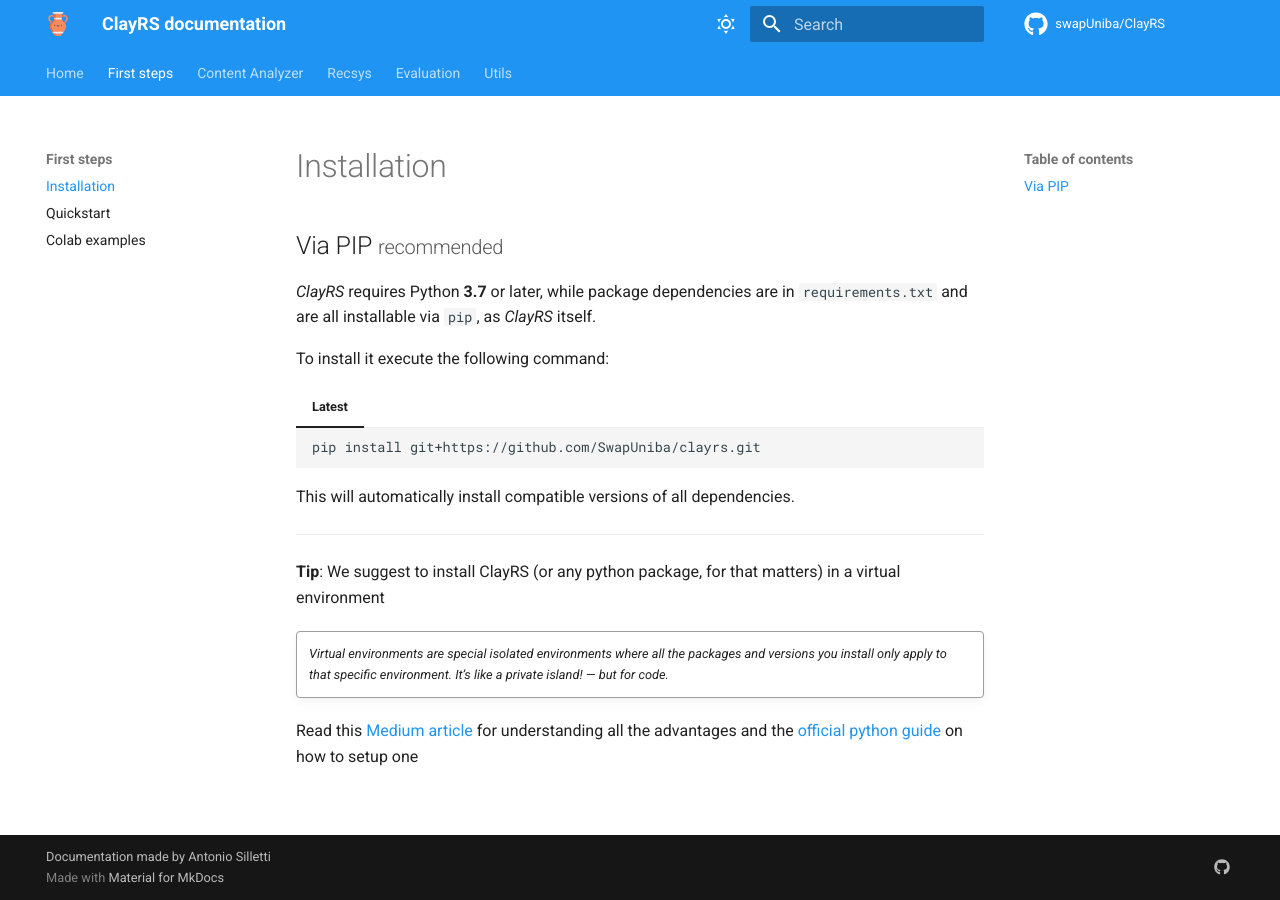
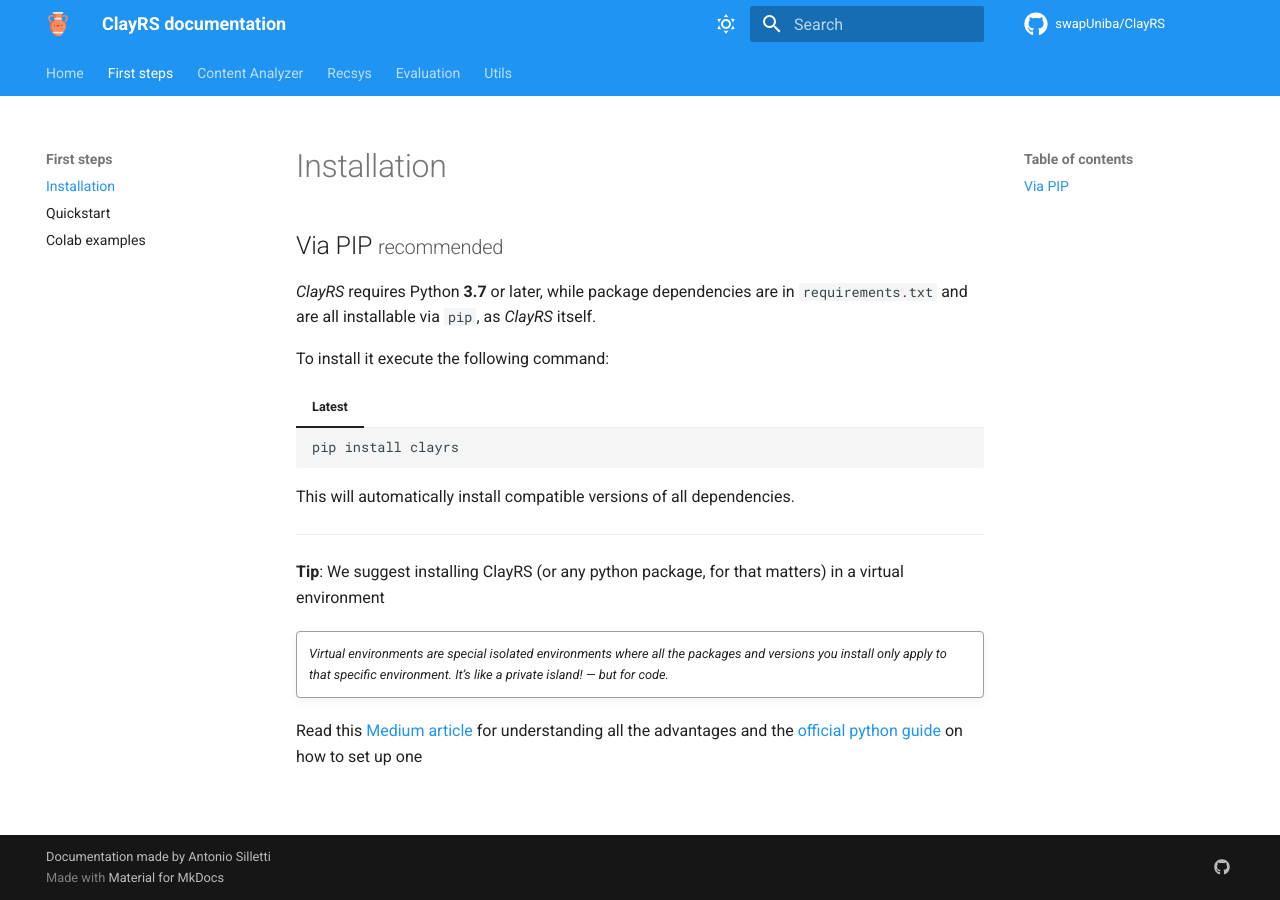
Before and after one commit to swapUniba/ClayRS, an MkDocs documentation site: the page built from docs/mkdocs/docs/first_steps/installation.md, in a window 1280 px wide. Built offline with MkDocs 1.6.1 and Material for MkDocs 9.7.7, drawn with Linux system fonts in a browser that asks for light colours; comment, search, counter and statistics services are not loaded.

Commit message:
changed installation to pip release

````diff
--- a/docs/mkdocs/docs/first_steps/installation.md
+++ b/docs/mkdocs/docs/first_steps/installation.md
@@ -10,20 +10,20 @@
 === "Latest"
 
     ``` sh
-    pip install git+https://github.com/SwapUniba/clayrs.git
+    pip install clayrs
     ```
 
 This will automatically install compatible versions of all dependencies.
 
 ---
-**Tip**: We suggest to install ClayRS (or any python package, for that matters) in a virtual environment
+**Tip**: We suggest installing ClayRS (or any python package, for that matters) in a virtual environment
 
 !!! quote ""
     *Virtual environments are special isolated environments where all the packages and versions you install only
     apply to that specific environment. It’s like a private island! — but for code.*
 
 Read this [Medium article][medium] for understanding all the advantages and the [official python guide] [venv]
-on how to setup one
+on how to set up one
 
 [medium]: https://towardsdatascience.com/why-you-should-use-a-virtual-environment-for-every-python-project-c17dab3b0fd0
 [venv]: https://packaging.python.org/en/latest/guides/installing-using-pip-and-virtual-environments/
````
Also changed, not shown: README.md.
